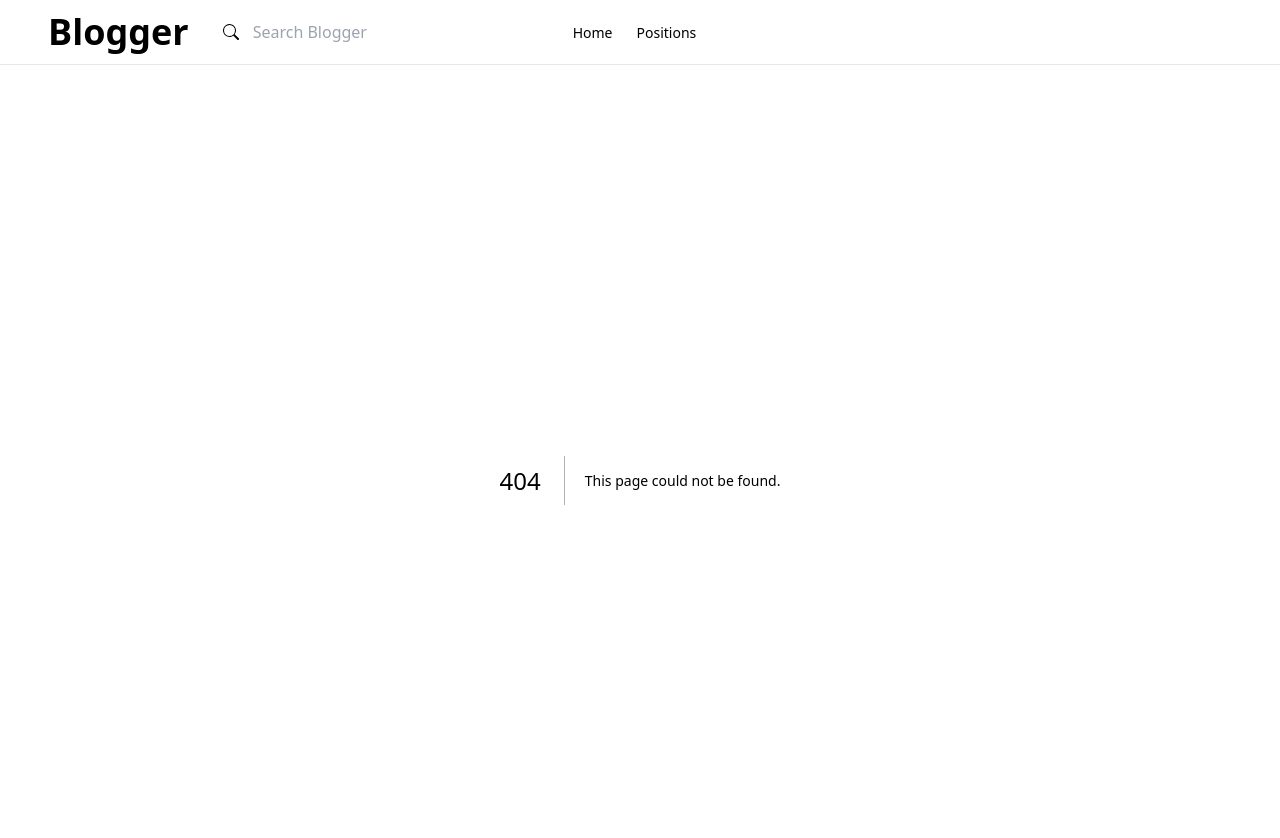
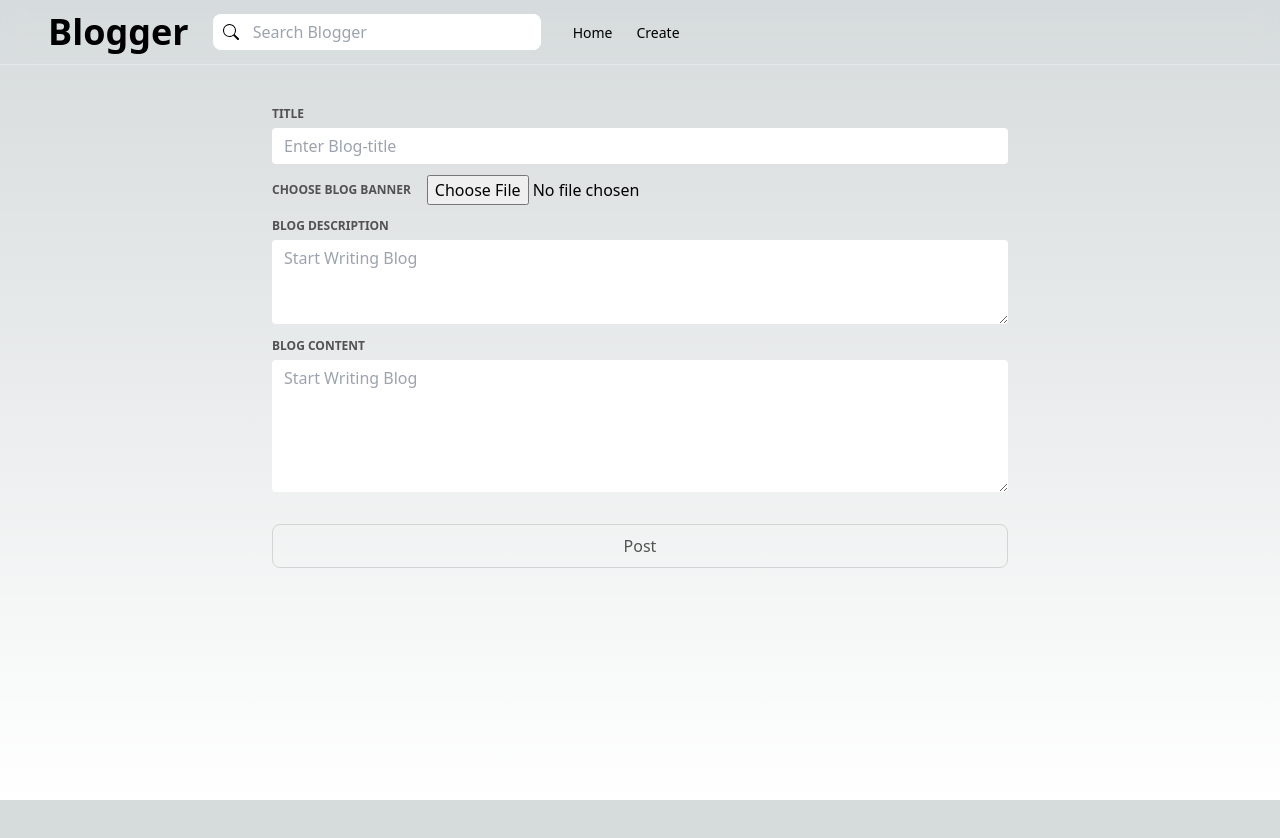
Before and after one commit to ModRanjan/blogger, a Next.js app: page /blog in a window 1280 px wide. Before the commit this address had no page. Shown: the top 838 px of the page. After the commit the page ends 800 px from the top, so only its background shows below. Built offline with nearby package versions, Linux system fonts and the light colour scheme.

Commit message:
created-form-for-blog-post

```diff
--- /dev/null
+++ b/app/blog/page.tsx
@@ -0,0 +1,11 @@
+import { CreateBlogPost } from '@/Organism/CreateBlog';
+
+const CreatBlogPost = () => {
+  return (
+    <section className="py-12">
+      <CreateBlogPost />
+    </section>
+  );
+};
+
+export default CreatBlogPost;
--- a/constants/NavItems.ts
+++ b/constants/NavItems.ts
@@ -10,7 +10,7 @@
   },
 
   {
-    name: 'Positions',
-    url: '/positions',
+    name: 'Create',
+    url: '/blog',
   },
 ];
--- /dev/null
+++ b/design-system/Organism/CreateBlog/index.tsx
@@ -0,0 +1,59 @@
+'use client';
+
+import { Button } from '@/design-system/Atom/Button';
+
+export const CreateBlogPost = () => {
+  return (
+    <div className="max-w-3xl px-4 mx-auto -mt-6">
+      <form onSubmit={() => console.log('blog-submitted')}>
+        <div className="flex flex-col gap-1 mb-3">
+          <label className="text-xs font-semibold uppercase text-neutral-600">
+            Title
+          </label>
+          <input
+            type="text"
+            placeholder="Enter Blog-title "
+            className="px-3 py-[6px] outline-blue-400 rounded"
+          />
+        </div>
+
+        <div className="flex items-center gap-1 mb-3 h-7">
+          <label className="text-xs font-semibold uppercase text-neutral-600">
+            Choose Blog Banner
+          </label>
+          <input
+            type="file"
+            placeholder="Start Writing Blog "
+            className="px-3 border-none rounded outline-blue-400"
+          />
+        </div>
+
+        <div className="flex flex-col gap-1 mb-3">
+          <label className="text-xs font-semibold uppercase text-neutral-600">
+            Blog Description
+          </label>
+          <textarea
+            placeholder="Start Writing Blog "
+            rows={3}
+            className="px-3 py-[6px] outline-blue-400 rounded"
+          />
+        </div>
+
+        <div className="flex flex-col gap-1 mb-3">
+          <label className="text-xs font-semibold uppercase text-neutral-600">
+            Blog Content
+          </label>
+          <textarea
+            placeholder="Start Writing Blog "
+            rows={5}
+            className="px-3 py-[6px] outline-blue-400 rounded"
+          />
+        </div>
+
+        <Button fullWidth className="mt-5 rounded-lg">
+          Post
+        </Button>
+      </form>
+    </div>
+  );
+};
```
